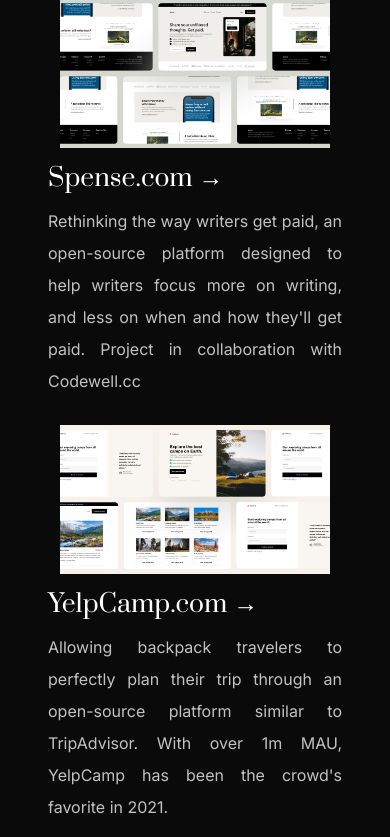
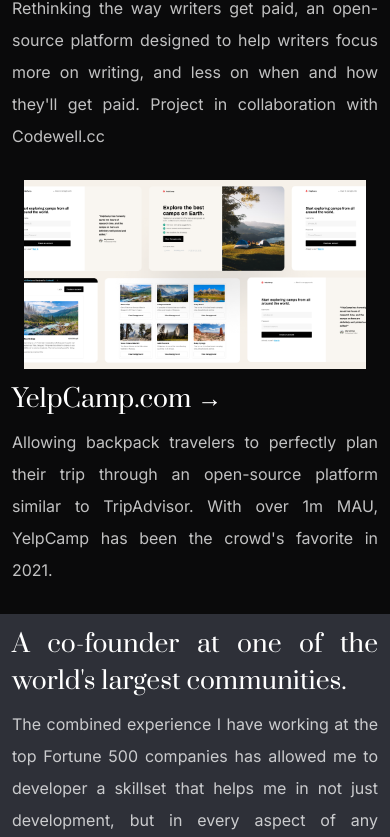
Before and after one commit to ajaychandru/developer-portfolio, a plain HTML site: page index.html in a window 390 px wide. Shown: the part 762-1599 px from the top of the page. Drawn offline with nearby package versions, Linux system fonts and the light colour scheme.

Commit message:
Update style.css
added media query to change padding of container-fluid i small screen

```diff
--- a/css/style.css
+++ b/css/style.css
@@ -59,3 +59,8 @@
     text-align: right;
 
 }
+
+@media (max-width:992px) {
+    .container-fluid{padding: 12px;}
+
+}
```
